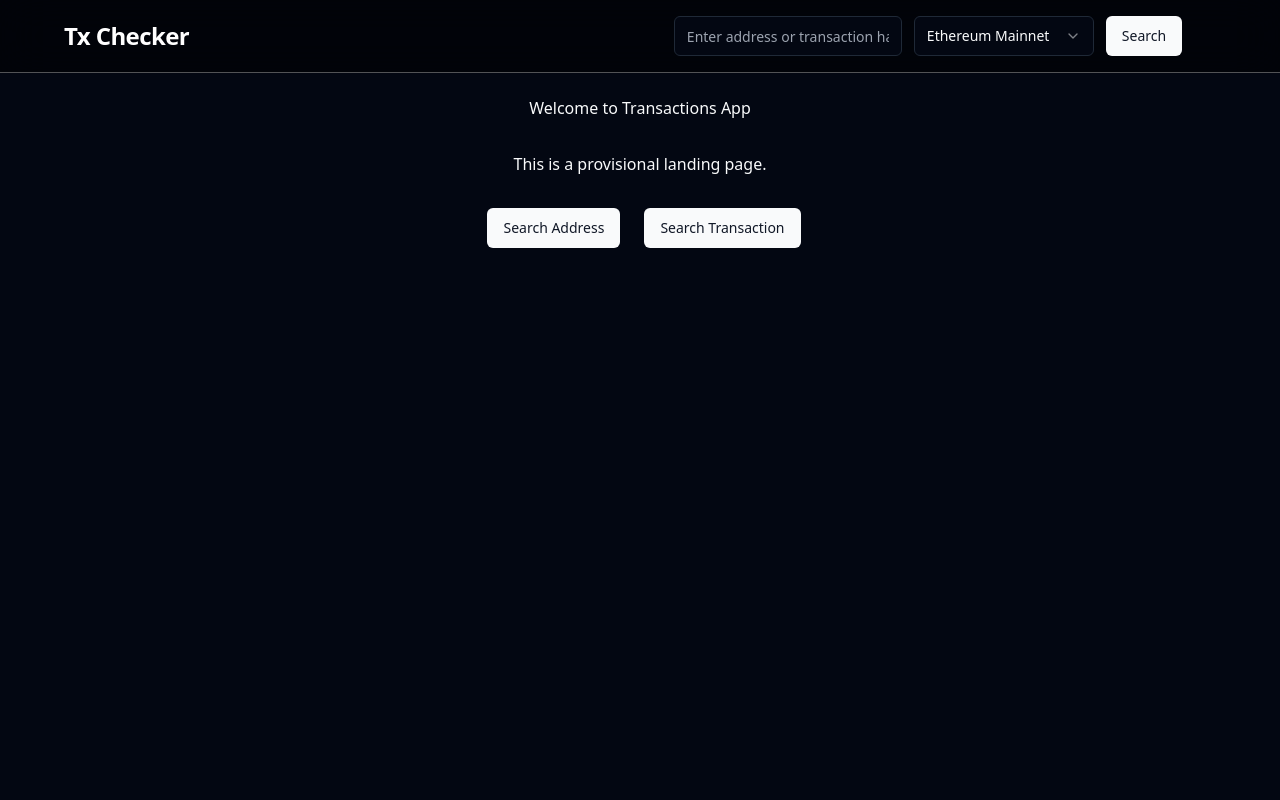
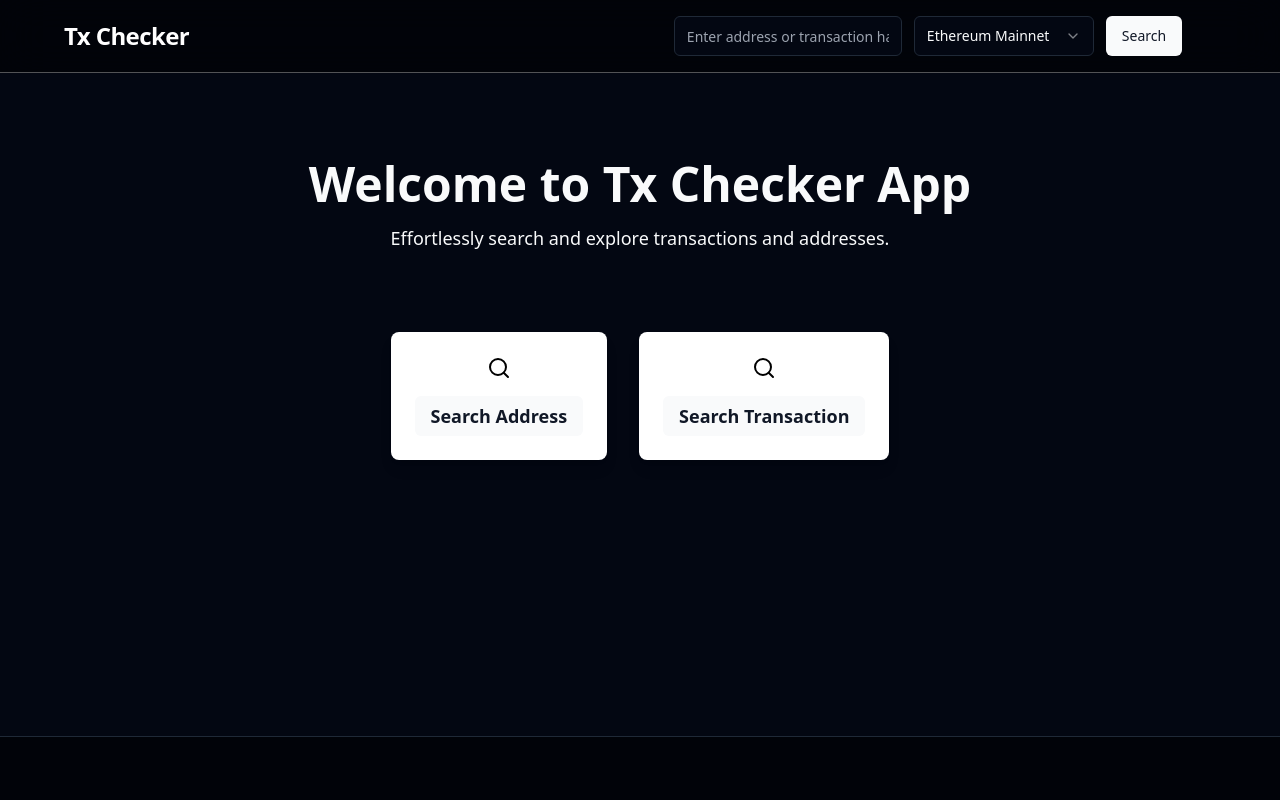
Before and after one commit to CJskii/transactions-app, a Next.js app: page / in a window 1280 px wide. Shown: the top 800 px of the page. Built offline with nearby package versions, Linux system fonts and the light colour scheme.

Commit message:
ui: improve landing page

```diff
--- a/src/pages/index.tsx
+++ b/src/pages/index.tsx
@@ -5,6 +5,7 @@ import { Layout } from "@/components/layout";
 import { Button } from "@/components/ui/button";
 import { useState } from "react";
 import { ChainId } from "@/constants/chains";
+import { Search } from "lucide-react";
 
 const fontSans = FontSans({
   subsets: ["latin"],
@@ -28,20 +29,32 @@ export default function HomePage() {
     <Layout>
       <main
         className={cn(
-          "min-h-screen bg-background font-sans antialiased mt-24 flex flex-col justify-start items-center gap-8",
+          "min-h-[80vh]  font-sans antialiased mt-24 flex flex-col justify-start items-center gap-8",
           fontSans.variable
         )}
       >
-        <h1>Welcome to Transactions App</h1>
-        <p>This is a provisional landing page.</p>
+        <div className="text-center mt-16">
+          <h1 className="text-5xl font-bold">Welcome to Tx Checker App</h1>
+          <p className="mt-4 text-lg">
+            Effortlessly search and explore transactions and addresses.
+          </p>
+        </div>
 
-        <div className="md:flex justify-center items-center gap-4">
+        <div className="flex flex-col md:flex-row justify-center items-center gap-8 mt-12">
           <Link href={`/address/${defaultChainId}/${defaultWallet}`}>
-            <Button className="ml-2">Search Address</Button>
+            <div className="bg-white text-black p-6 rounded-lg shadow-lg hover:shadow-xl transition duration-300 flex flex-col justify-center items-center cursor-pointer">
+              <Search className="text-3xl mb-4" />
+              <Button className="text-lg font-semibold">Search Address</Button>
+            </div>
           </Link>
 
           <Link href={`/tx/${defaultChainId}/${defaultTx}`}>
-            <Button className="ml-2">Search Transaction</Button>
+            <div className="bg-white text-black p-6 rounded-lg shadow-lg hover:shadow-xl transition duration-300 flex flex-col justify-center items-center cursor-pointer">
+              <Search className="text-3xl mb-4" />
+              <Button className="text-lg font-semibold">
+                Search Transaction
+              </Button>
+            </div>
           </Link>
         </div>
       </main>
```
